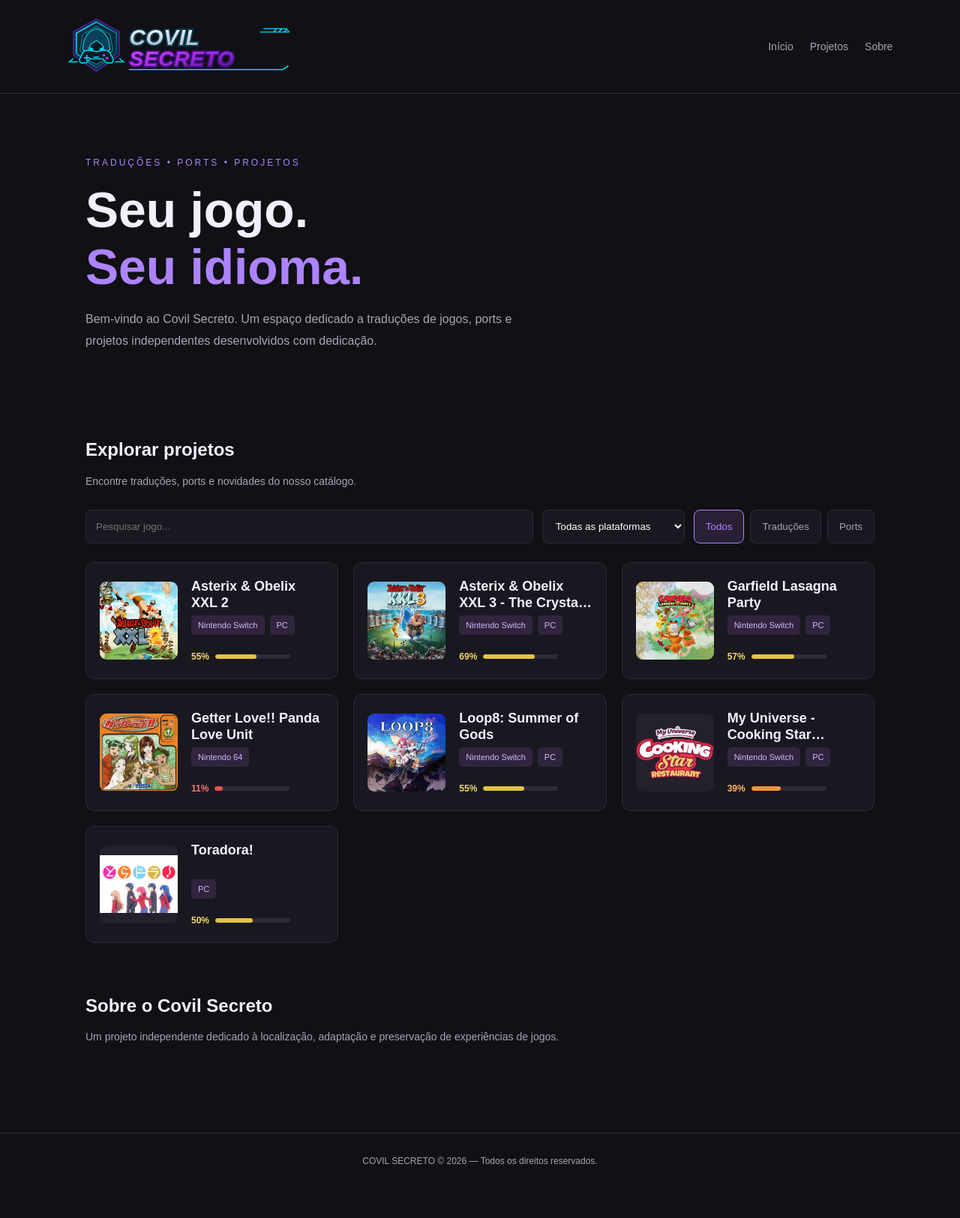
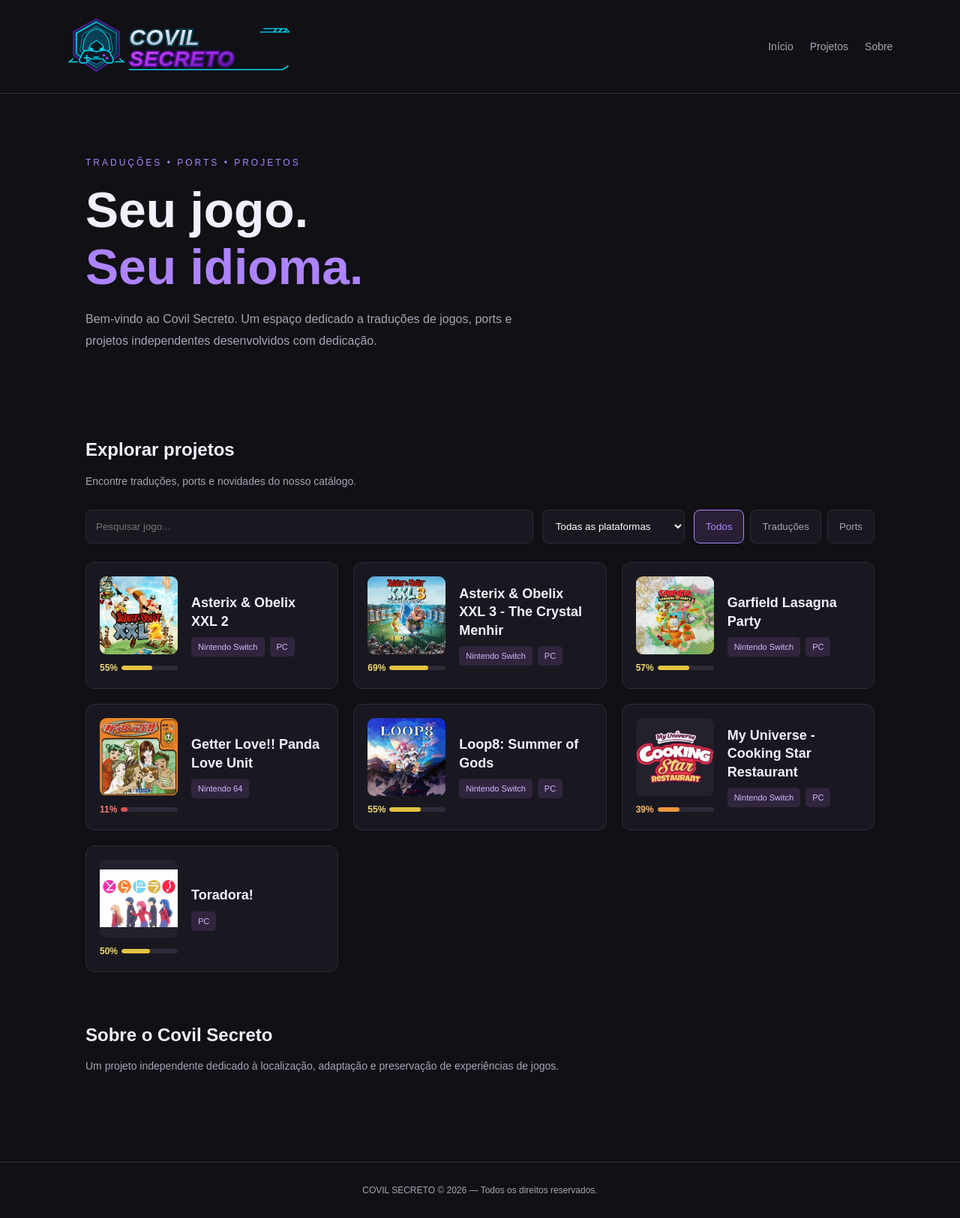
Before and after one commit to TemplarioK1/covil-secreto, a Jekyll site: the page index.html, which Jekyll copies as it is, in a window 1280 px wide. Shown: the whole page at 75% size. Built offline with Jekyll 4.4.1, drawn with Linux system fonts in a browser that asks for light colours; before the commit the page ends 1586 px from its top, so only the background shows below that.

Commit message:
Reposicionar progresso abaixo do ícone e plataformas ao lado

```diff
--- a/index.html
+++ b/index.html
@@ -71,6 +71,10 @@ input, select {
   min-height:154px;padding:18px;display:flex;align-items:center;
   gap:18px;color:inherit;text-decoration:none;
 }
+.card-media {
+  width:104px;flex:0 0 104px;display:flex;flex-direction:column;
+  align-items:stretch;gap:9px;
+}
 .project-icon {
   width:104px;height:104px;flex:0 0 104px;object-fit:contain;
   border-radius:9px;background:#24202c;display:block;
@@ -80,27 +84,25 @@ input, select {
   display:flex;align-items:center;justify-content:center;
   color:var(--purple);font-size:35px;border-radius:9px;
 }
-.card-content {
-  min-width:0;min-height:114px;flex:1;
-  display:grid;grid-template-rows:44px 40px 18px;
-  align-content:center;row-gap:6px;
-}
-.card h3 {
-  margin:0;font-size:18px;line-height:1.25;
-  display:-webkit-box;-webkit-box-orient:vertical;
-  -webkit-line-clamp:2;line-clamp:2;overflow:hidden;
-  overflow-wrap:anywhere;
-}
+.card-content {min-width:0;min-height:104px;flex:1;display:flex;align-items:center}
+.card h3 {margin:0;font-size:18px;line-height:1.35;overflow-wrap:anywhere}
+.card-meta {min-width:0;flex:1;display:flex;flex-direction:column;gap:9px}
 .platforms {
   display:flex;gap:7px;flex-wrap:wrap;align-content:flex-start;
-  min-height:40px;max-height:40px;overflow:hidden;
+  min-height:0;max-height:72px;overflow:hidden;
 }
 .tag-small {
   font-size:11px;background:#30253d;color:#d1b9ff;
   padding:6px 9px;border-radius:5px;line-height:14px;
 }
-.progress-summary {display:flex;align-items:center;gap:8px;margin:0;min-width:0;height:18px}
-.progress-summary-track {height:6px;flex:1;min-width:35px;max-width:100px;background:#302a3a;border-radius:99px;overflow:hidden}
+.progress-summary {
+  display:flex;align-items:center;justify-content:center;gap:5px;
+  margin:0;width:100%;min-width:0;height:18px;
+}
+.progress-summary-track {
+  height:6px;flex:1;min-width:0;max-width:none;
+  background:#302a3a;border-radius:99px;overflow:hidden;
+}
 .progress-summary-fill {display:block;height:100%;width:var(--progress);border-radius:inherit}
 .progress-summary-value {font-size:12px;font-weight:bold;white-space:nowrap;font-variant-numeric:tabular-nums}
 .progress-summary.progress-red .progress-summary-fill {background:#e05252}
@@ -135,8 +137,10 @@ footer {
   nav {gap:14px}
   .hero {padding-top:60px}
   .card-link {min-height:142px;padding:14px;gap:14px}
-  .card-content {min-height:114px;grid-template-rows:44px 40px 18px}
+  .card-media {width:88px;flex-basis:88px;gap:8px}
   .project-icon,.no-cover {width:88px;height:88px;flex-basis:88px}
+  .card-content {min-height:88px}
+  .card h3 {font-size:17px}
 }
 </style>
 </head>
@@ -352,13 +356,17 @@ function render() {
     return `
       <article class="card">
         <a class="card-link" href="${escapeHTML(projectUrl)}">
-          ${image}
+          <div class="card-media">
+            ${image}
+            ${progressSummary}
+          </div>
           <div class="card-content">
-            <h3>${escapeHTML(p.title)}</h3>
-            <div class="platforms">
-              ${platforms.map(platform => `<span class="tag-small">${escapeHTML(platform)}</span>`).join("")}
+            <div class="card-meta">
+              <h3>${escapeHTML(p.title)}</h3>
+              <div class="platforms">
+                ${platforms.map(platform => `<span class="tag-small">${escapeHTML(platform)}</span>`).join("")}
+              </div>
             </div>
-            ${progressSummary}
           </div>
         </a>
       </article>`;
```
